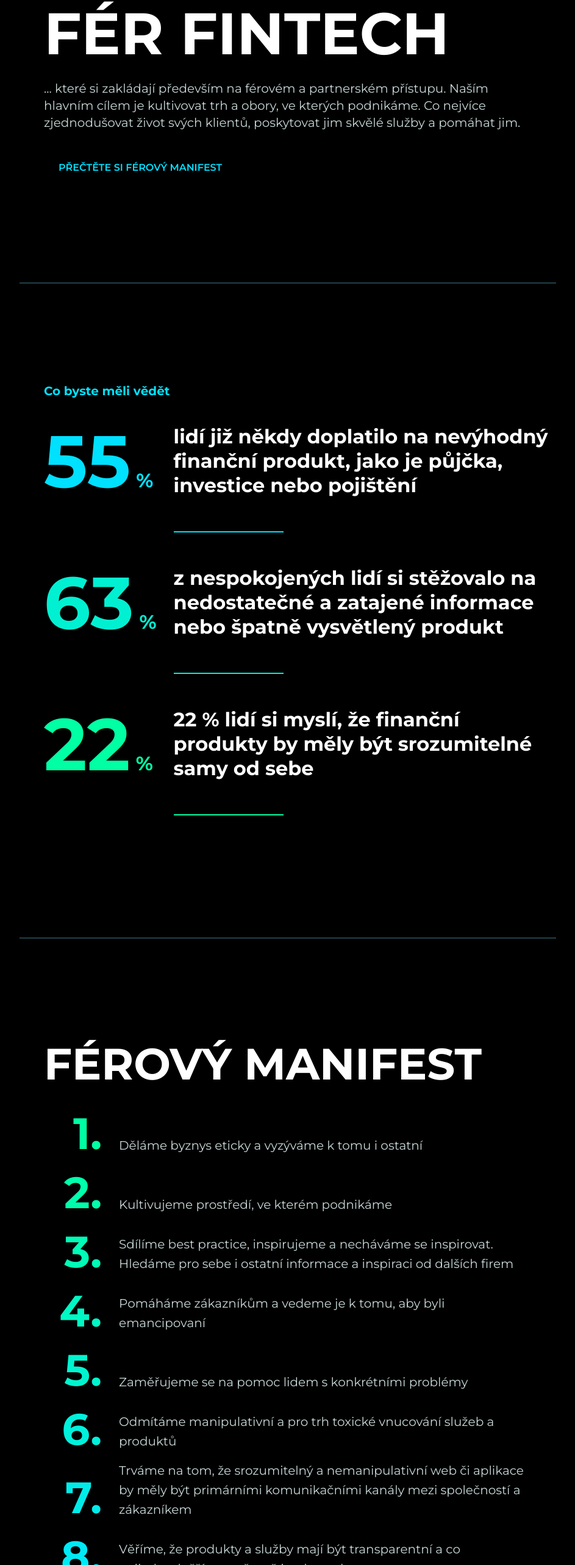
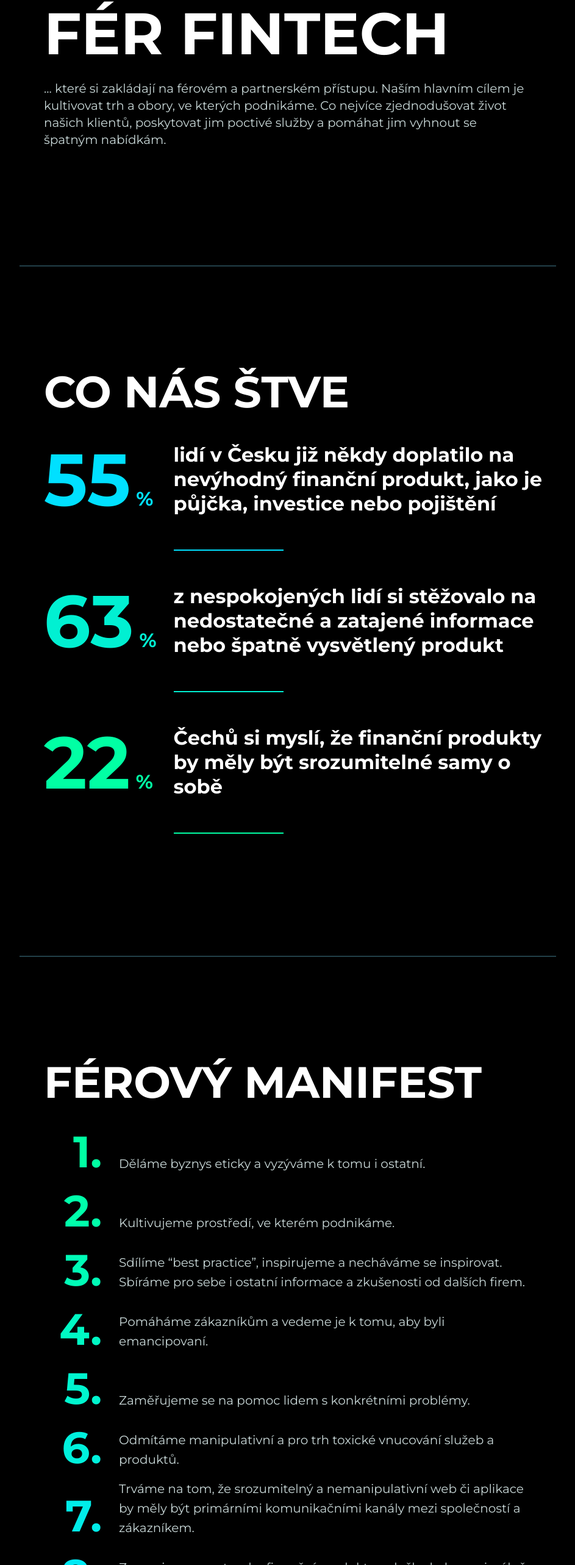
Before and after one commit to upvest-cz/fer-fintech, a Nuxt app: page / in a window 1280 px wide. Shown: the part 193-2759 px from the top of the page at 61% size, without its empty margins (168-1111 px from the left). Built offline with nearby package versions, Linux system fonts and the light colour scheme.

Commit message:
Update content

```diff
--- a/components/modules/FoundersModule.vue
+++ b/components/modules/FoundersModule.vue
@@ -3,25 +3,13 @@
     <div class="container">
       <h2 class="FoundersModule__title h3">Zakládající subjekty</h2>
       <div class="FoundersModule__text">
-        <p>Zakládajícími subjekty jsou online životní pojištění Mutumutu, investiční crowdfunding Upvest a platforma na obchodování s cennými papíry Fondee.</p>
+        <p>Zakládajícími subjekty jsou online životní pojištění Mutumutu, investiční crowdfundingová platforma Upvest a investiční platforma Fondee.</p>
       </div>
       <ul class="FoundersModule__founders">
         <template v-for="i in 1">
           <li ref="foundersItem">
             <blockquote>
-              Lidé často nerozumějí podmínkám a smlouvám finančních institucí, a tím pádem je často už ani pořádně nečtou.
-            </blockquote>
-            <Author>
-              <template v-slot:image>
-                <img src="~/assets/images/founders/hlavsa.png" alt="Jan Hlavsa, Co-Founder Fondee">
-              </template>
-              <template v-slot:name>Jan Hlavsa</template>
-              <template v-slot:position>Co-Founder Fondee</template>
-            </Author>
-          </li>
-          <li ref="foundersItem">
-            <blockquote>
-              Lidé často nerozumějí podmínkám a smlouvám finančních institucí, a tím pádem je často už ani pořádně nečtou.
+              Zbavme se zavádějících sousloví typu „pohádkové zhodnocení“, „chytrá investice“ nebo „nadstandardní výnos“. Přestaňme tímto toxickým marketingem vzbuzovat falešná očekávání, která pak nemůžeme naplnit. Z transparentnějšího a kulturnějšího prostředí budeme profitovat všichni.
             </blockquote>
             <Author>
               <template v-slot:image>
@@ -33,7 +21,7 @@
           </li>
           <li ref="foundersItem">
             <blockquote class="small">
-              Náš cíl je, aby lidé opět mohli finančním produktům a službám věřit. Při tvorbě Mutumutu jsme museli zapomenout na vše, co dosud trh považoval za normu, a od nuly jsme vybudovali novou fér službu.
+              Náš cíl je, aby lidé opět mohli finančním produktům a službám věřit. Při tvorbě Mutumutu jsme museli zapomenout na vše, co dosud trh považoval za normu, a od nuly jsme vybudovali novou fér službu. Teď chceme svoje know-how předávat dál, abychom firmám pomohli tvořit etické, srozumitelné produkty a zákazníkům dali lepší kontrolu nad tím, co se děje s jejich financemi.
             </blockquote>
             <Author>
               <template v-slot:image>
@@ -41,6 +29,18 @@
               </template>
               <template v-slot:name>Jindřich Lenz</template>
               <template v-slot:position>CEO Mutumutu</template>
+            </Author>
+          </li>
+          <li ref="foundersItem">
+            <blockquote>
+              Fondee je startup, který ukazuje, že investice se dají dělat i jinak – jednoduše, levně, transparentně a bezstarostně. Jeho ambicí je naučit lidi, aby si pravidelně spořili.
+            </blockquote>
+            <Author>
+              <template v-slot:image>
+                <img src="~/assets/images/founders/hlavsa.png" alt="Jan Hlavsa, Co-Founder Fondee">
+              </template>
+              <template v-slot:name>Jan Hlavsa</template>
+              <template v-slot:position>CEO Fondee</template>
             </Author>
           </li>
         </template>
--- a/components/modules/HeroModule.vue
+++ b/components/modules/HeroModule.vue
@@ -4,11 +4,8 @@
       <Tagline>Jsme skupina fintechových firem</Tagline>
       <h1 ref="title" class="HeroModule__title h2">Fér fintech</h1>
       <div ref="text" class="HeroModule__text">
-        <p>... které si zakládají především na férovém a partnerském přístupu. Naším hlavním cílem je kultivovat trh a obory, ve kterých podnikáme. Co nejvíce zjednodušovat život svých klientů, poskytovat jim skvělé služby a pomáhat jim. </p>
+        <p>... které si zakládají na férovém a partnerském přístupu. Naším hlavním cílem je kultivovat trh a obory, ve kterých podnikáme. Co nejvíce zjednodušovat život našich klientů, poskytovat jim poctivé služby a pomáhat jim vyhnout se špatným nabídkám.</p>
       </div>
-      <Button ref="button" href="#ferovy-manifest" class="Button--plain">
-        přečtěte si Férový manifest
-      </Button>
     </div>
   </section>
 </template>
@@ -30,7 +27,7 @@ export default {
       const tl = gsap.timeline();
       return [
         {
-          targets: [this.$refs.title, this.$refs.text, this.$refs.button.$el],
+          targets: [this.$refs.title, this.$refs.text],
           onInViewport: (el) => {
             tl.from(el, {
               y: 30,
@@ -69,8 +66,6 @@ export default {
 
   .Button {
     @include has-reveal;
-
   }
-
 }
 </style>
--- a/components/modules/ManifestModule.vue
+++ b/components/modules/ManifestModule.vue
@@ -6,52 +6,52 @@
         <template v-for="i in 1">
           <div ref="manifestNumber" class="ManifestModule__grid__number" style="color: #00FFA3">1.</div>
           <div ref="manifestText" class="ManifestModule__grid__text">
-            Děláme byznys eticky a vyzýváme k tomu i ostatní
+            Děláme byznys eticky a vyzýváme k tomu i ostatní.
           </div>
           <!-- -->
           <div ref="manifestNumber" class="ManifestModule__grid__number" style="color: #00ffab">2.</div>
           <div ref="manifestText" class="ManifestModule__grid__text">
-            Kultivujeme prostředí, ve kterém podnikáme
+            Kultivujeme prostředí, ve kterém podnikáme.
           </div>
           <!-- -->
           <div ref="manifestNumber" class="ManifestModule__grid__number" style="color: #00fcb7">3.</div>
           <div ref="manifestText" class="ManifestModule__grid__text">
-            Sdílíme best practice, inspirujeme a necháváme se inspirovat. Hledáme pro sebe i ostatní informace a inspiraci od dalších firem
+            Sdílíme “best practice”, inspirujeme a necháváme se inspirovat. Sbíráme pro sebe i ostatní informace a zkušenosti od dalších firem.
           </div>
           <!-- -->
           <div ref="manifestNumber" class="ManifestModule__grid__number" style="color: #00f8c4">4.</div>
           <div ref="manifestText" class="ManifestModule__grid__text">
-            Pomáháme zákazníkům a vedeme je k tomu, aby byli emancipovaní
+            Pomáháme zákazníkům a vedeme je k tomu, aby byli emancipovaní.
           </div>
           <!-- -->
           <div ref="manifestNumber" class="ManifestModule__grid__number" style="color: #00f5cf">5.</div>
           <div ref="manifestText" class="ManifestModule__grid__text">
-            Zaměřujeme se na pomoc lidem s konkrétními problémy
+            Zaměřujeme se na pomoc lidem s konkrétními problémy.
           </div>
           <!-- -->
           <div ref="manifestNumber" class="ManifestModule__grid__number" style="color: #00f1dd">6.</div>
           <div ref="manifestText" class="ManifestModule__grid__text">
-            Odmítáme manipulativní a pro trh toxické vnucování služeb a produktů
+            Odmítáme manipulativní a pro trh toxické vnucování služeb a produktů.
           </div>
           <!-- -->
           <div ref="manifestNumber" class="ManifestModule__grid__number" style="color: #00ece9">7.</div>
           <div ref="manifestText" class="ManifestModule__grid__text">
-            Trváme na tom, že srozumitelný a nemanipulativní web či aplikace by měly být primárními komunikačními kanály mezi společností a zákazníkem
+            Trváme na tom, že srozumitelný a nemanipulativní web či aplikace by měly být primárními komunikačními kanály mezi společností a zákazníkem.
           </div>
           <!-- -->
           <div ref="manifestNumber" class="ManifestModule__grid__number" style="color: #00e9f5">8.</div>
           <div ref="manifestText" class="ManifestModule__grid__text">
-            Věříme, že produkty a služby mají být transparentní a co nejjednodušší, a to včetně jazyka smluv
+            Zasazujeme se o to, aby finanční produkty a služby byly maximálně transparentní a co nejjednodušší, a to včetně jazyka smluv.
           </div>
           <!-- -->
           <div ref="manifestNumber" class="ManifestModule__grid__number" style="color: #00e6ff">9.</div>
           <div ref="manifestText" class="ManifestModule__grid__text">
-            Designujeme jednoduché a srozumitelné produkty, jež nepotřebují dodatečné vysvětlení či instrukce
+            Vytváříme jednoduché, srozumitelné produkty, které nepotřebují dodatečné vysvětlení či instrukce.
           </div>
           <!-- -->
           <div ref="manifestNumber" class="ManifestModule__grid__number" style="color: #00E0FF">10.</div>
           <div ref="manifestText" class="ManifestModule__grid__text">
-            Zavazujeme se, že veškeré užitečné informace budou vždy volně přístupné veřejnosti
+            Zavazujeme se, že veškeré užitečné informace vždy zpřístupníme veřejnosti.
           </div>
         </template>
       </div>
@@ -59,12 +59,11 @@
         <Tagline>Férová spolupráce</Tagline>
         <div class="ManifestModule__collab__textContainer">
           <div class="h4">
-            Chcete se s námi podílet
-            na férovém přístupu?
+            Chcete se k nám přidat a podílet se na férovém přístupu?
           </div>
           <FairBadge class="original" />
         </div>
-        <Button>Kontaktujte nás a zapojte se!</Button>
+        <Button href="mailto:info@ferfintech.cz">Napište nám a zapojte se!</Button>
       </div>
 
     </div>
--- a/components/modules/StatsModule.vue
+++ b/components/modules/StatsModule.vue
@@ -1,12 +1,12 @@
 <template>
   <section class="module StatsModule">
     <div class="container">
-      <Tagline>Co byste měli vědět</Tagline>
+      <h2 class="StatsModule__title h3">Co nás štve</h2>
       <div class="StatsModule__grid">
         <template v-for="i in 1">
           <div ref="statNumber" class="StatsModule__grid__number" style="color: #00E0FF"><span class="h1">55</span> %</div>
           <div ref="statText" class="StatsModule__grid__text">
-            lidí již někdy doplatilo na nevýhodný finanční produkt, jako je půjčka, investice nebo pojištění
+            lidí v Česku již někdy doplatilo na nevýhodný finanční produkt, jako je půjčka, investice nebo pojištění
             <hr style="border-color: #00E0FF" />
           </div>
           <!-- -->
@@ -18,7 +18,7 @@
           <!-- -->
           <div ref="statNumber" class="StatsModule__grid__number" style="color: #01FFA4"><span class="h1">22</span> %</div>
           <div ref="statText" class="StatsModule__grid__text">
-            22 % lidí si myslí, že finanční produkty by měly být srozumitelné samy od sebe
+            Čechů si myslí, že finanční produkty by měly být srozumitelné samy o sobě
             <hr style="border-color: #01FFA4" />
           </div>
         </template>
@@ -86,7 +86,8 @@ export default {
 
   padding: 160px 0;
 
-  .Tagline {
+  .Tagline,
+  #{$root}__title {
     margin-bottom: spacer(3);
   }
 
```
